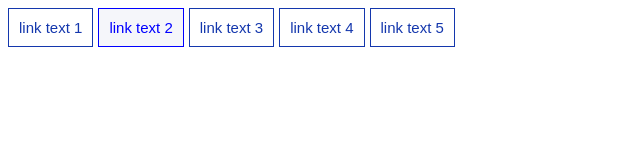
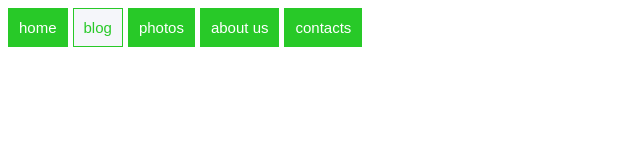
Before and after one commit to vbando/layout, a plain HTML site: page 241/index.html in a window 1280 px wide. Shown: the whole page, without its empty margins (0-640 px from the left). Drawn offline with Linux system fonts and the light colour scheme.

Commit message:
feat: add horizontal navigation menu

```diff
--- a/241/index.html
+++ b/241/index.html
@@ -8,11 +8,11 @@
 </head>
 <body>
 <div id="menu">
-	<a href="#">link text 1</a>
-	<a href="#" class="active">link text 2</a>
-	<a href="#">link text 3</a>
-	<a href="#">link text 4</a>
-	<a href="#">link text 5</a>
+	<a href="#">home</a>
+	<a href="#" class="active">blog</a>
+	<a href="#">photos</a>
+	<a href="#">about us</a>
+	<a href="#">contacts</a>
 </div>
 </body>
 </html>
--- a/241/style.css
+++ b/241/style.css
@@ -6,12 +6,12 @@
 	padding: 10px;
 	font: 15px Arial;
 	text-decoration: none;
-	color: #1437AD;
-	border: 1px solid #1437AD;
-	background-color: white;
+	color: #ffffff;
+	border: 1px solid rgb(40, 201, 40);
+	background-color: rgb(40, 201, 40);
 }
 #menu a:hover, #menu a.active {
-	color: blue;
-	border: 1px solid blue;
+	color: rgb(40,201,40);
+	border: 1px solid rgb(40, 201, 40);
 	background-color: #F5F6FA;
 }
```
